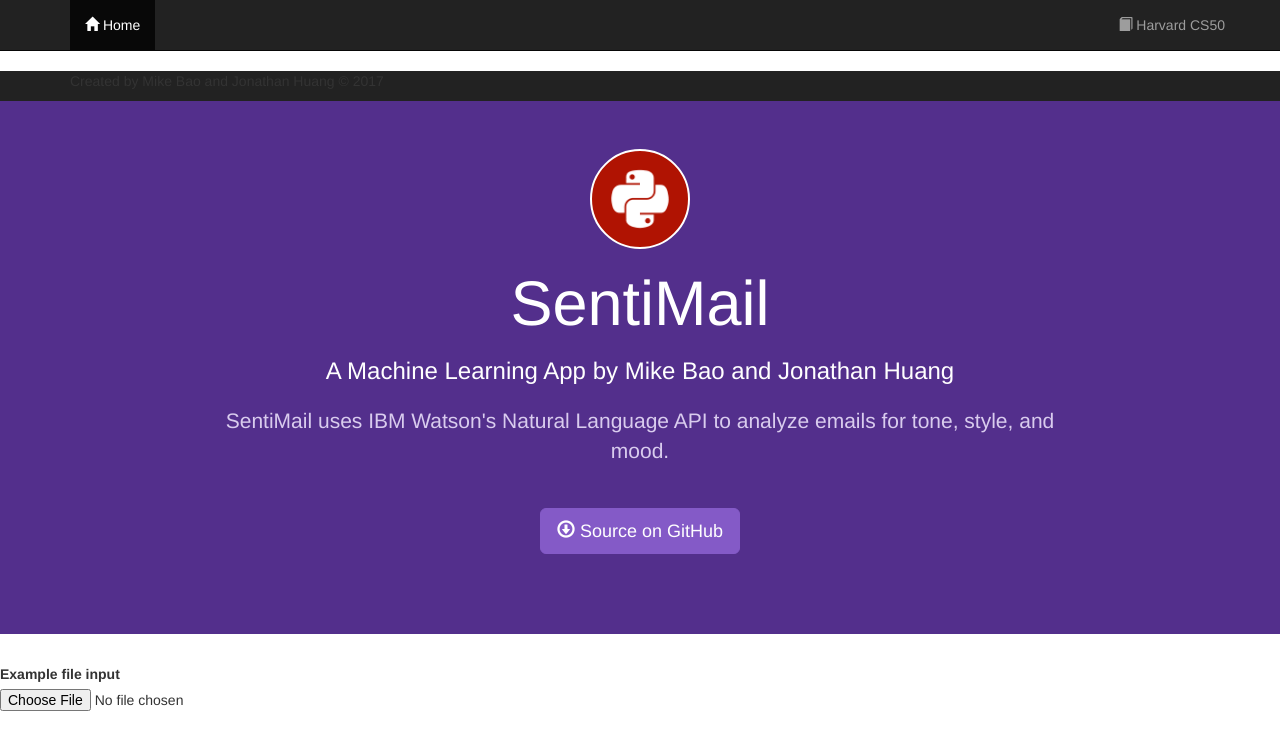
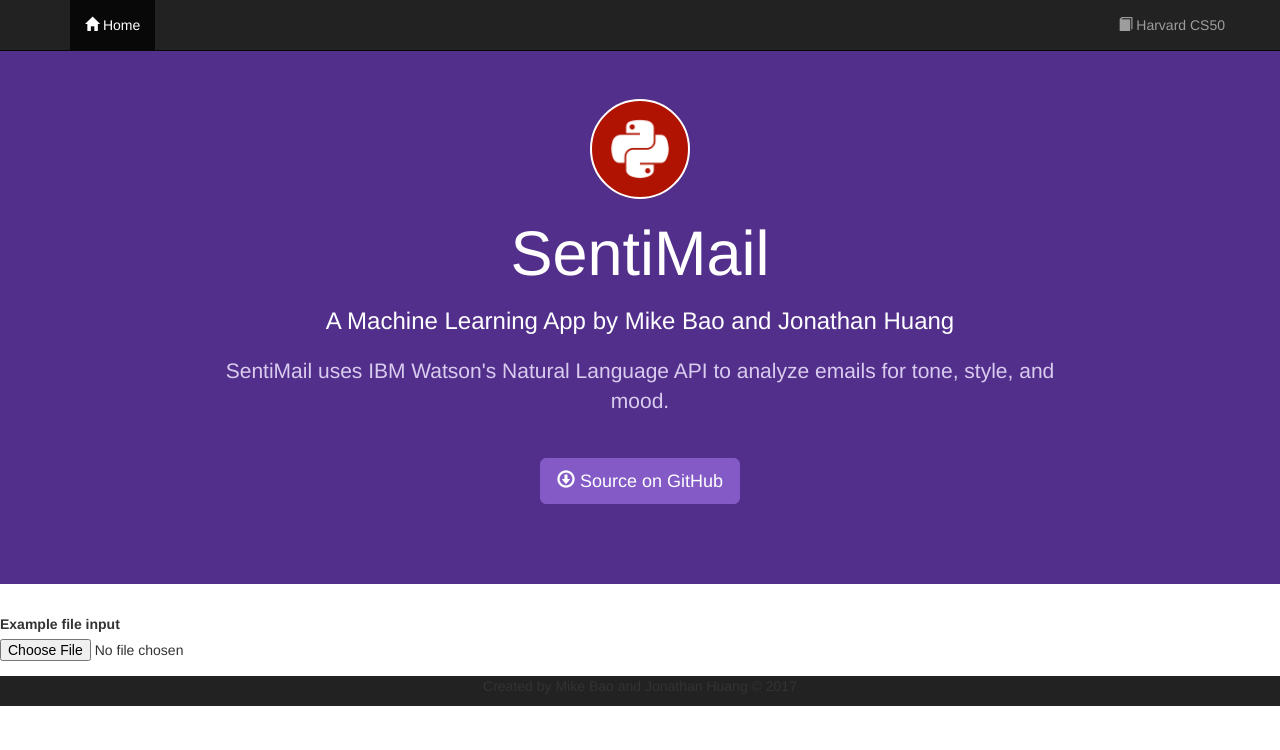
Before and after one commit to MikeBao99/SentiMail, a Django app: page / in a window 1280 px wide. Shown: the top 750 px of the page. Run offline with Django 3.2, Linux system fonts and the light colour scheme; some libraries are stand-ins or nearby versions.

Commit message:
Update base.html

```diff
--- a/hello/templates/base.html
+++ b/hello/templates/base.html
@@ -59,13 +59,15 @@
   </div>
 </nav>
 
-<nav class="footer navbar-default navbar-static-bottom navbar-inverse">
-  <div class="container">
-     <p class="text-xs-center">Created by Mike Bao and Jonathan Huang &copy 2017</p>
-  </div>
-</nav>
+
 
 {% block content %}{% endblock %}
 
+
+<nav class="footer navbar-default navbar-static-bottom navbar-inverse">
+  <div class="container">
+     <p class="text-center">Created by Mike Bao and Jonathan Huang &copy 2017</p>
+  </div>
+</nav>
 </body>
 </html>
```
